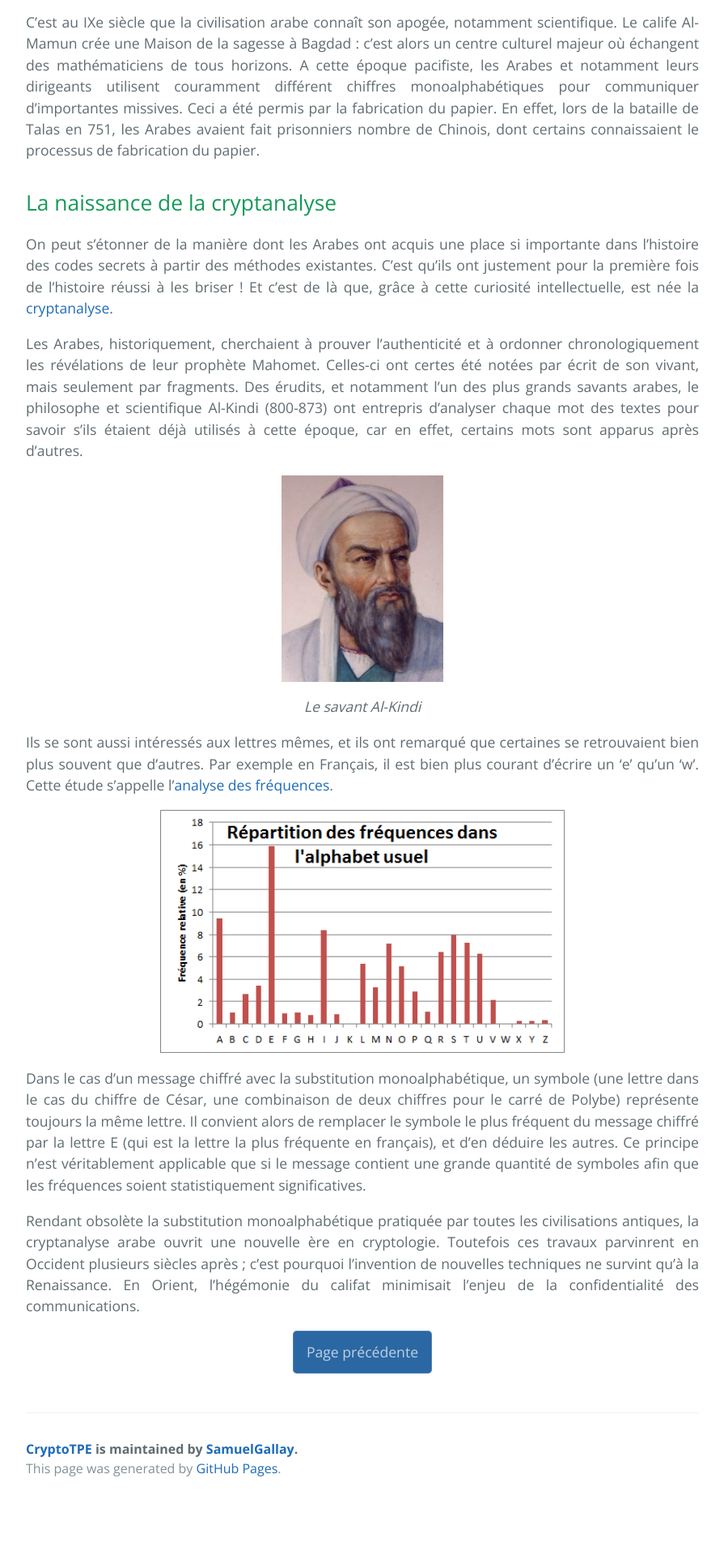
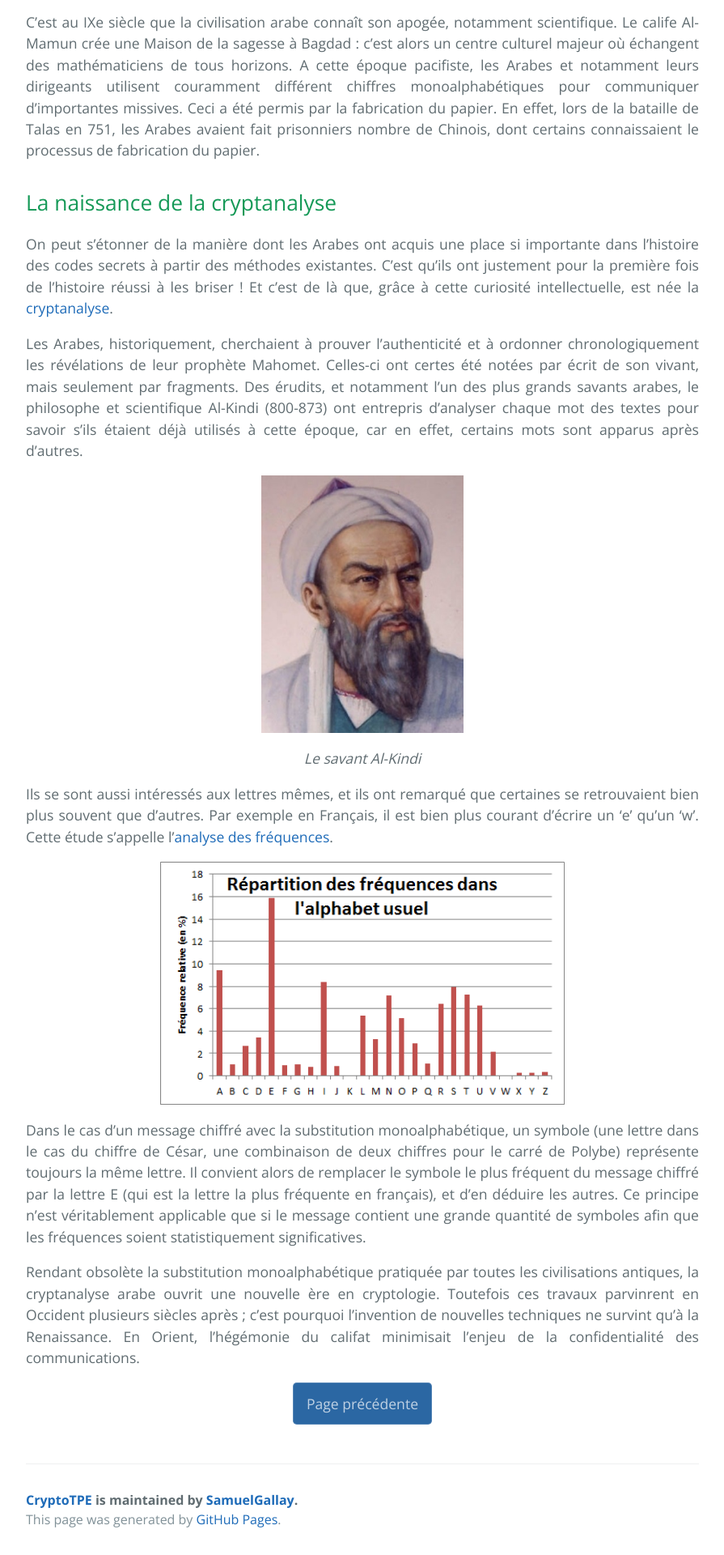
Before and after one commit to SamuelGallay/CryptoTPE, a Jekyll site: the page built from pages/1_Antiquite/4_alkindi.md, in a window 1280 px wide. Shown: the part 1309-3229 px from the top of the page at 81% size, without its empty margins (192-1087 px from the left). Built offline with Jekyll 4.4.1, drawn with Linux system fonts in a browser that asks for light colours; our own code applies the rules of GitHub Pages for plain Markdown files; before the commit the page ends 3166 px from its top, so only the background shows below that.

Commit message:
Update 4_alkindi.md

```diff
--- a/pages/1_Antiquite/4_alkindi.md
+++ b/pages/1_Antiquite/4_alkindi.md
@@ -25,7 +25,7 @@
 
 Les Arabes, historiquement, cherchaient à prouver l’authenticité et à ordonner chronologiquement les révélations de leur prophète Mahomet. Celles-ci ont certes été notées par écrit de son vivant, mais seulement par fragments. Des érudits, et notamment l’un des plus grands savants arabes, le philosophe et scientifique Al-Kindi (800-873) ont entrepris d’analyser chaque mot des textes pour savoir s’ils étaient déjà utilisés à cette époque, car en effet, certains mots sont apparus après d’autres.
 
-<img src="{{ "/assets/1_Antiquite/alkindi.jpg" | relative_url }}" alt="Carthage" style="margin: 0 auto;display: block;width: 200px;"/>
+<img src="{{ "/assets/1_Antiquite/alkindi.jpg" | relative_url }}" alt="Carthage" style="margin: 0 auto;display: block;width: 250px;"/>
 <p align="center"> <em>Le savant Al-Kindi</em> </p>
 
 Ils se sont aussi intéressés aux lettres mêmes, et ils ont remarqué que certaines se retrouvaient bien plus souvent que d’autres. Par exemple en Français, il est bien plus courant d’écrire un ‘e’ qu’un ‘w’. Cette étude s'appelle l'[analyse des fréquences]({{ "/glossaire/" | relative_url }}).
```
